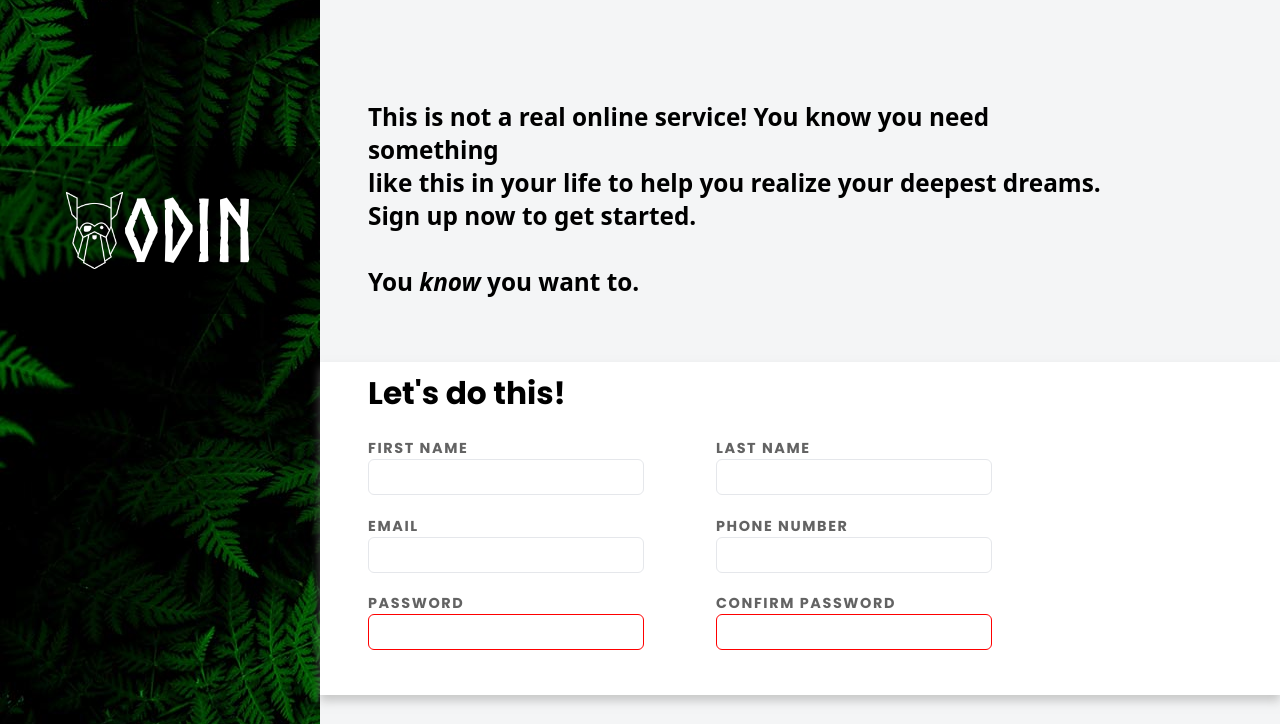
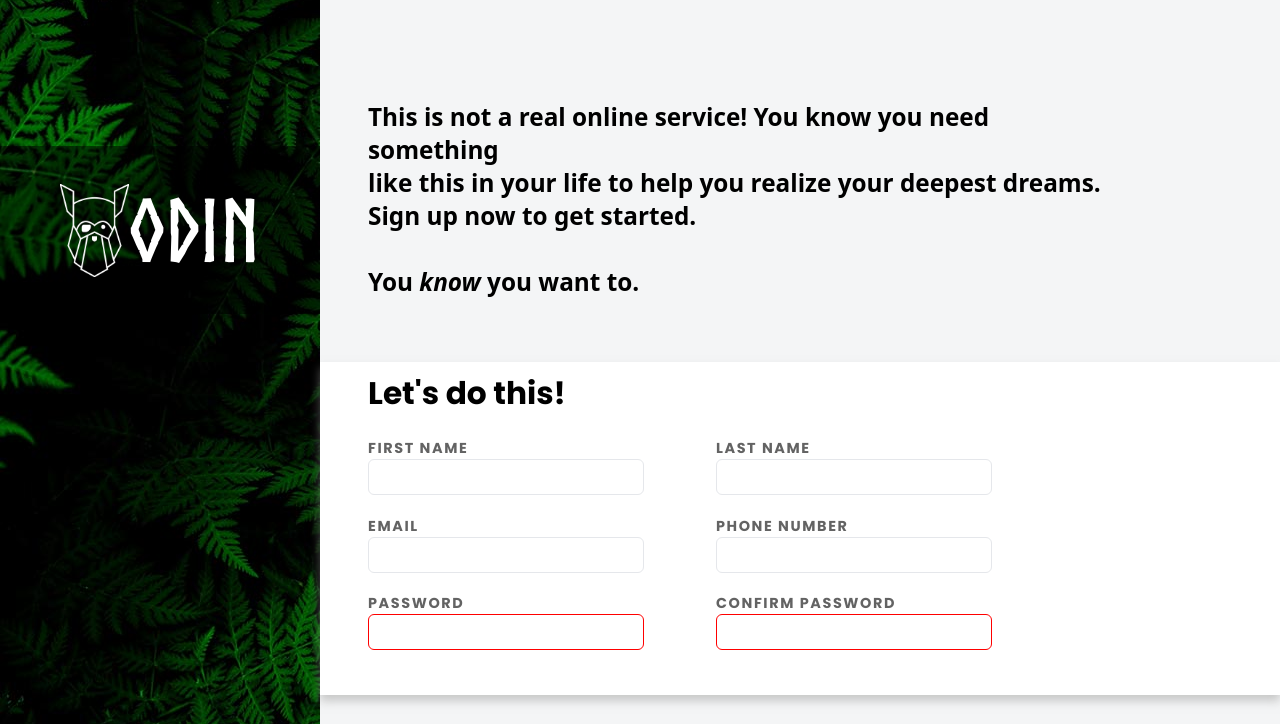
Before and after one commit to powermate25/sign-up-form, a plain HTML site: page index.html in a window 1280 px wide. Shown: the top 724 px of the page. Drawn offline with Linux system fonts and the light colour scheme; a web font is replaced by a local one.

Commit message:
Checkpoint save: Sign-up form project done. - Odin logo size adjust. - third section items color adjust - Submit button size adjust. - Minor design edits

```diff
--- a/index.html
+++ b/index.html
@@ -14,7 +14,7 @@
         <div class="main-container">
             <div class="left-container">
                 <div class="banner">
-                    <img src="./images/odin-lined.png" width="18%" alt="odin-logo">
+                    <img src="./images/odin-lined.png" width="69px" alt="odin-logo">
                     <h1>ODIN</h1>
                 </div>
                 <div class="footer-credit">
```
